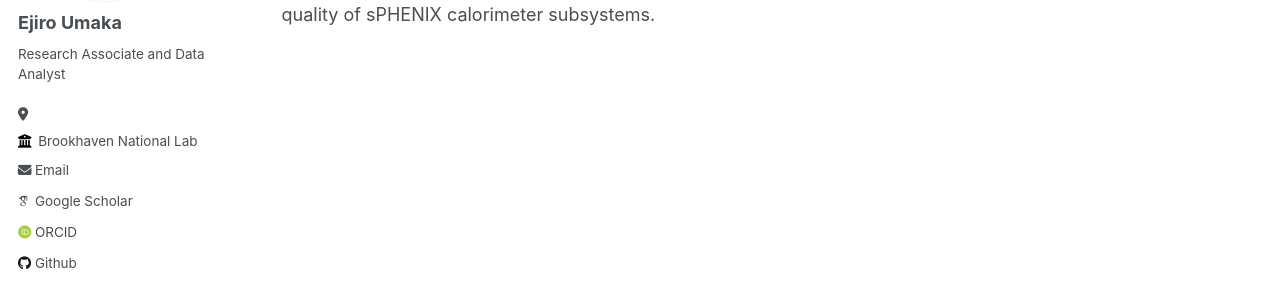
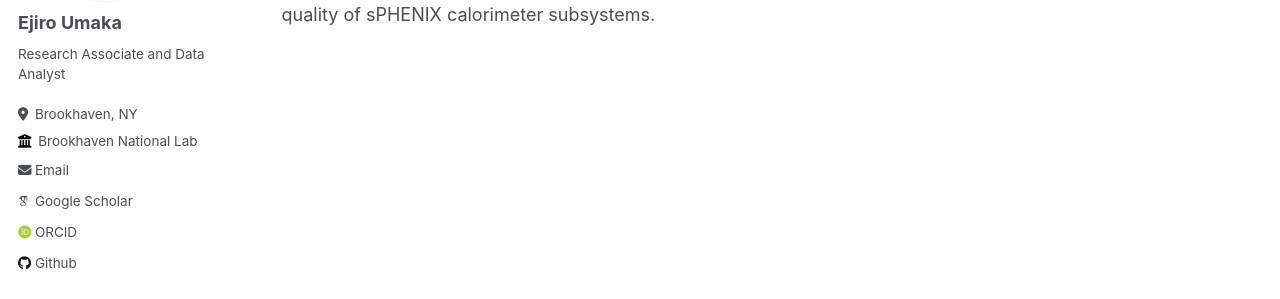
Before and after one commit to eumaka/eumaka.github.io, a Jekyll site: the page built from _pages/about.md, in a window 1280 px wide. Shown: the part 279-578 px from the top of the page. Built offline with Jekyll 4.4.1, drawn with Linux system fonts in a browser that asks for light colours; some web fonts are replaced.

Commit message:
Update _config.yml

```diff
--- a/_config.yml
+++ b/_config.yml
@@ -83,7 +83,7 @@ author:
   name             : "Ejiro Umaka"
   avatar           : "profile.png"
   bio              : "Research Associate and Data Analyst"
-  location         : ""
+  location         : "Brookhaven, NY"
   employer         : "Brookhaven National Lab"
   pubmed           : #"https://www.ncbi.nlm.nih.gov/pubmed/?term=john+snow"
   googlescholar    : "https://scholar.google.com/citations?user=r_2WiDUAAAAJ&hl=en"
```
